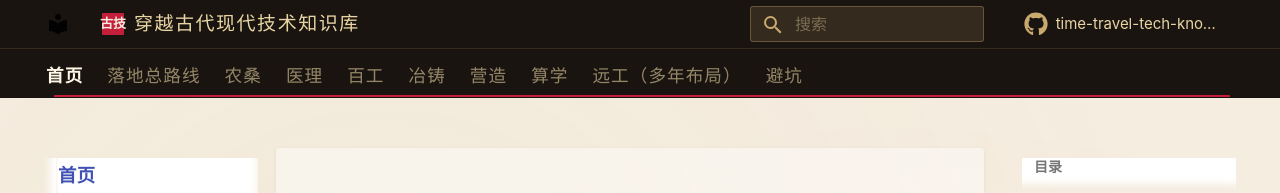
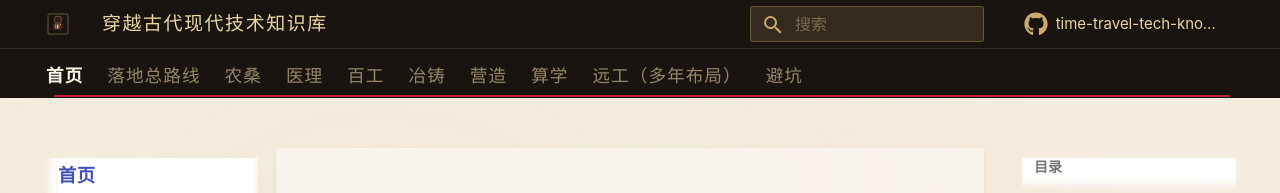
Before and after one commit to you-want/time-travel-tech-knowledge-base, an MkDocs documentation site: the page built from docs/index.md, in a window 1280 px wide. Shown: the top 193 px of the page. Built offline with MkDocs 1.6.1 and Material for MkDocs 9.7.7, drawn with Linux system fonts in a browser that asks for light colours; comment, search, counter and statistics services are not loaded.

Commit message:
feat: add colorful SVG logo with lantern design, update mkdocs.yml

```diff
--- a/docs/css/ancient.css
+++ b/docs/css/ancient.css
@@ -290,9 +290,10 @@ body {
   border-bottom: none !important;
 }
 
-/* 隐藏 logo */
-.md-header__button--home {
-  display: none !important;
+/* logo 样式 */
+.md-header__button--home svg {
+  width: 28px !important;
+  height: 28px !important;
 }
 
 /* 图标颜色 */
@@ -307,34 +308,6 @@ body {
 /* 标题样式 */
 .md-header__title {
   padding: 0 !important;
-}
-
-.md-header__title .md-header__ellipsis {
-  display: flex !important;
-  align-items: center !important;
-}
-
-.md-header__title .md-header__topic {
-  display: flex !important;
-  align-items: center !important;
-  gap: 0.5rem !important;
-}
-
-.md-header__title .md-header__topic::before {
-  content: "古技";
-  display: inline-flex !important;
-  align-items: center !important;
-  justify-content: center !important;
-  width: 22px !important;
-  height: 22px !important;
-  background: #C41E3A !important;
-  border-radius: 1px !important;
-  font-size: 0.65rem !important;
-  color: #F5EDDF !important;
-  font-weight: 700 !important;
-  font-family: "STSong", "SimSun", serif !important;
-  flex-shrink: 0 !important;
-  letter-spacing: 0 !important;
 }
 
 .md-header__title .md-header__topic .md-ellipsis {
--- a/mkdocs.yml
+++ b/mkdocs.yml
@@ -10,6 +10,9 @@ theme:
   name: material
   language: zh
   custom_dir: overrides
+
+  logo: assets/logo.svg
+  favicon: assets/logo.svg
 
   font:
     text: Noto Serif SC
```
Also changed, not shown: docs/assets/logo.svg (added).
